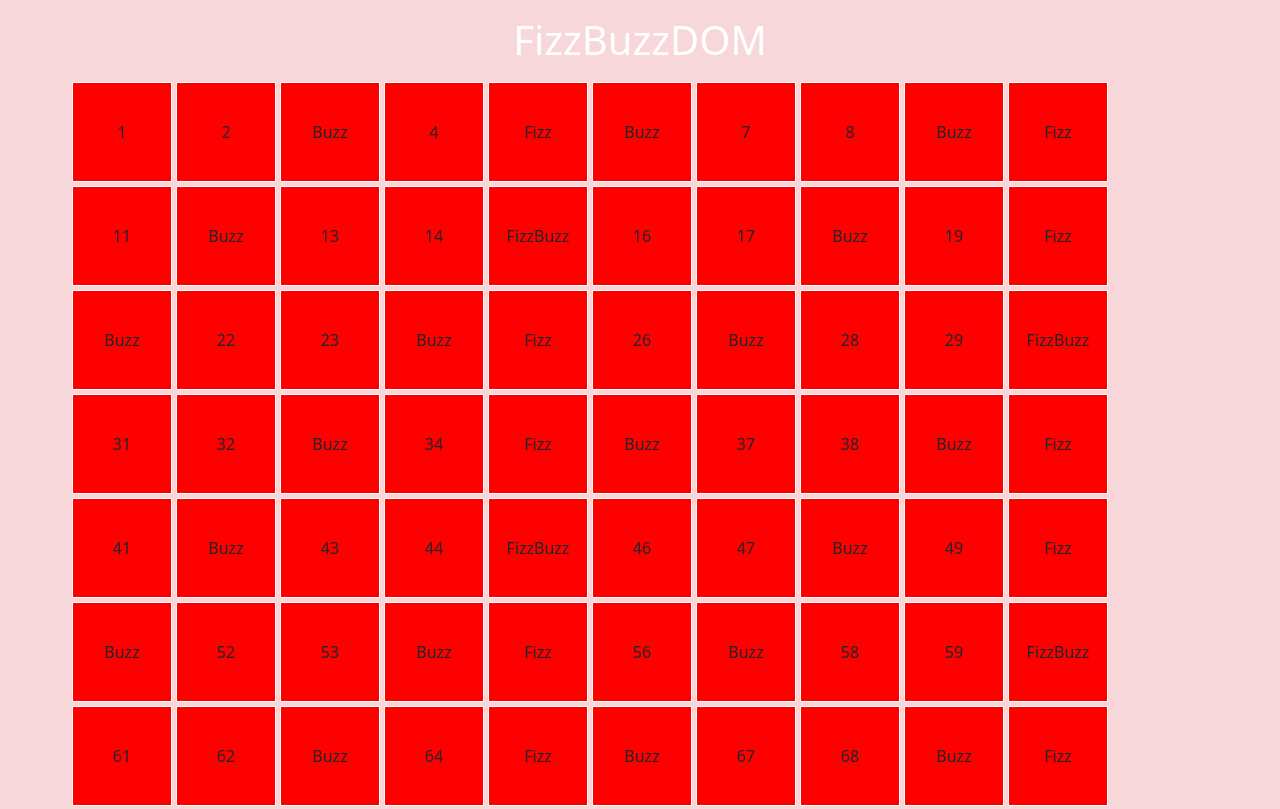
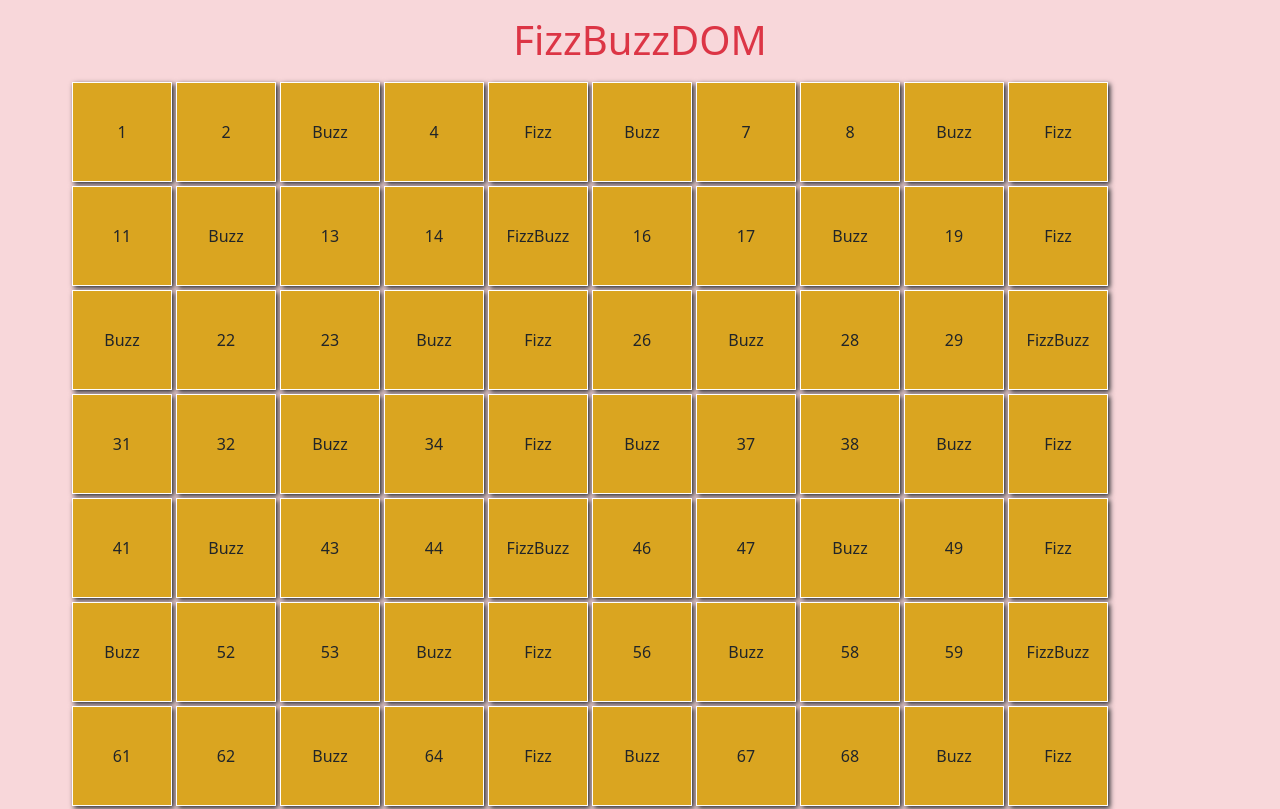
Before and after one commit to andreacagnina/js-fizzbuzz, a plain HTML site: page index.html in a window 1280 px wide. Shown: the top 809 px of the page. Drawn offline with nearby package versions, Linux system fonts and the light colour scheme.

Commit message:
[FEAT] SALVATAGGIO STILIZZAZIONE PRETICKET

```diff
--- a/css/style.css
+++ b/css/style.css
@@ -1,5 +1,6 @@
 .col-1 {
-    background-color: red;
+    background-color: goldenrod;
+    box-shadow: 2px 2px 5px;
     width: 100px;
     height: 100px;
     border: 1px solid white;
--- a/index.html
+++ b/index.html
@@ -14,7 +14,7 @@
 </head>
 
 <body class="bg-danger-subtle">
-    <h1 class="text-center text-white my-3">FizzBuzzDOM</h1>
+    <h1 class="text-center text-danger my-3">FizzBuzzDOM</h1>
     <div class="container">
         <div class="row">
         </div>
```
